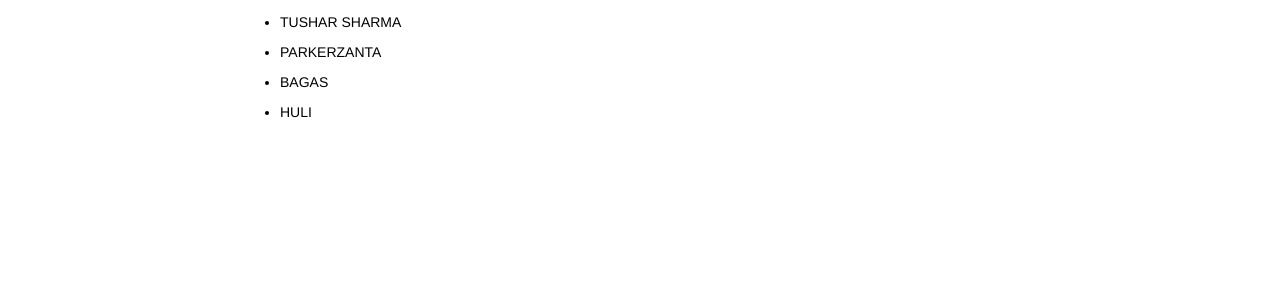
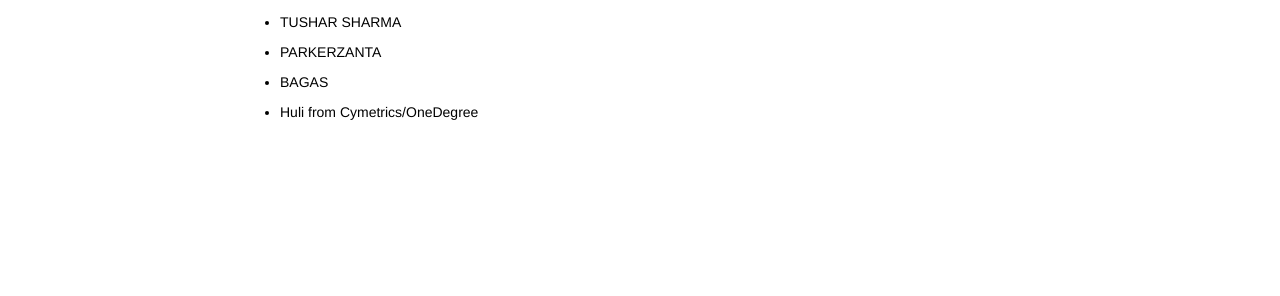
Before and after one commit to glints-dev/bug-bounty, a Jekyll site: the page built from _pages/hof.md, in a window 1280 px wide and 1127 px high. Shown: the part 693-989 px from the top of the window. Built offline with Jekyll 4.4.1, drawn with Linux system fonts in a browser that asks for light colours.

Commit message:
Update hof.md

```diff
--- a/_pages/hof.md
+++ b/_pages/hof.md
@@ -38,6 +38,6 @@
 
 -   BAGAS
 
--   HULI
+-   Huli from Cymetrics/OneDegree
 
 <img style="width:10%px;" src="/assets/200w.gif" alt="Glints Security">
```
